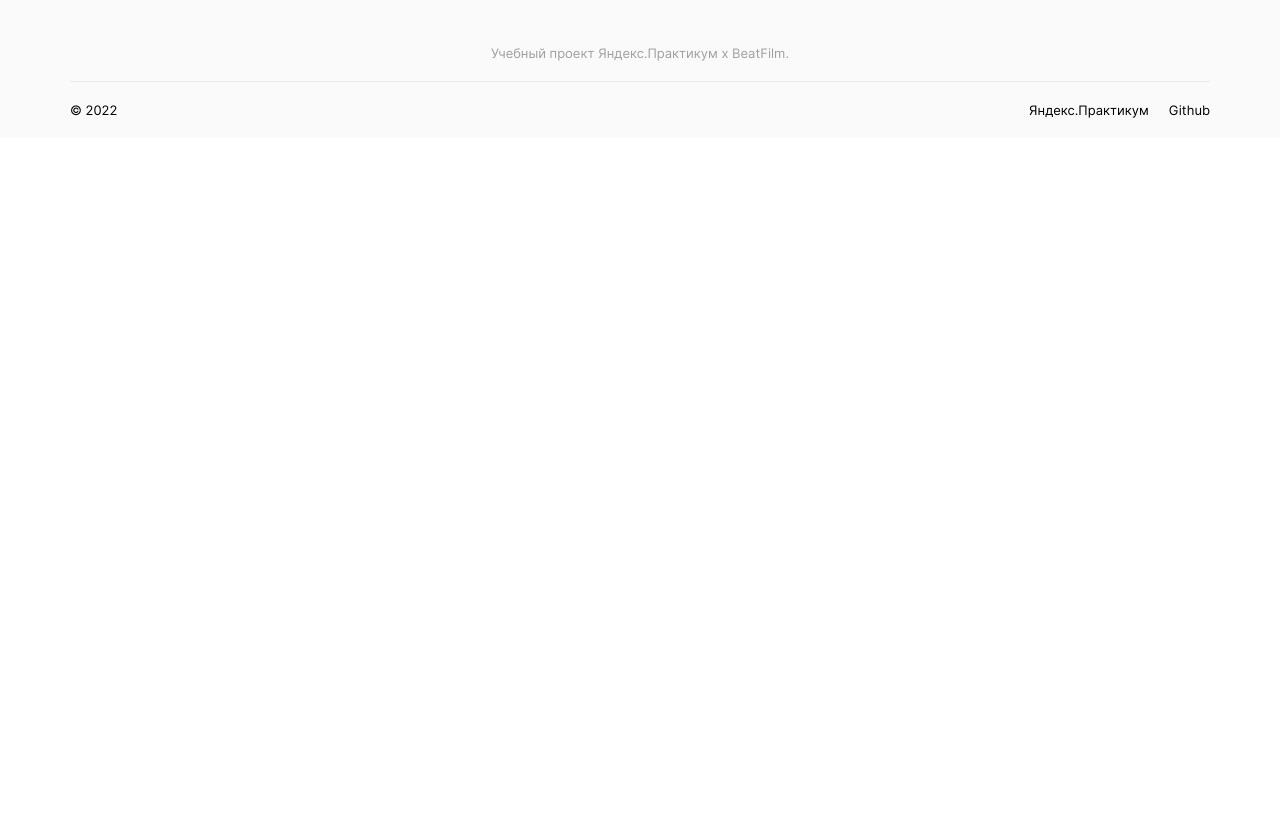
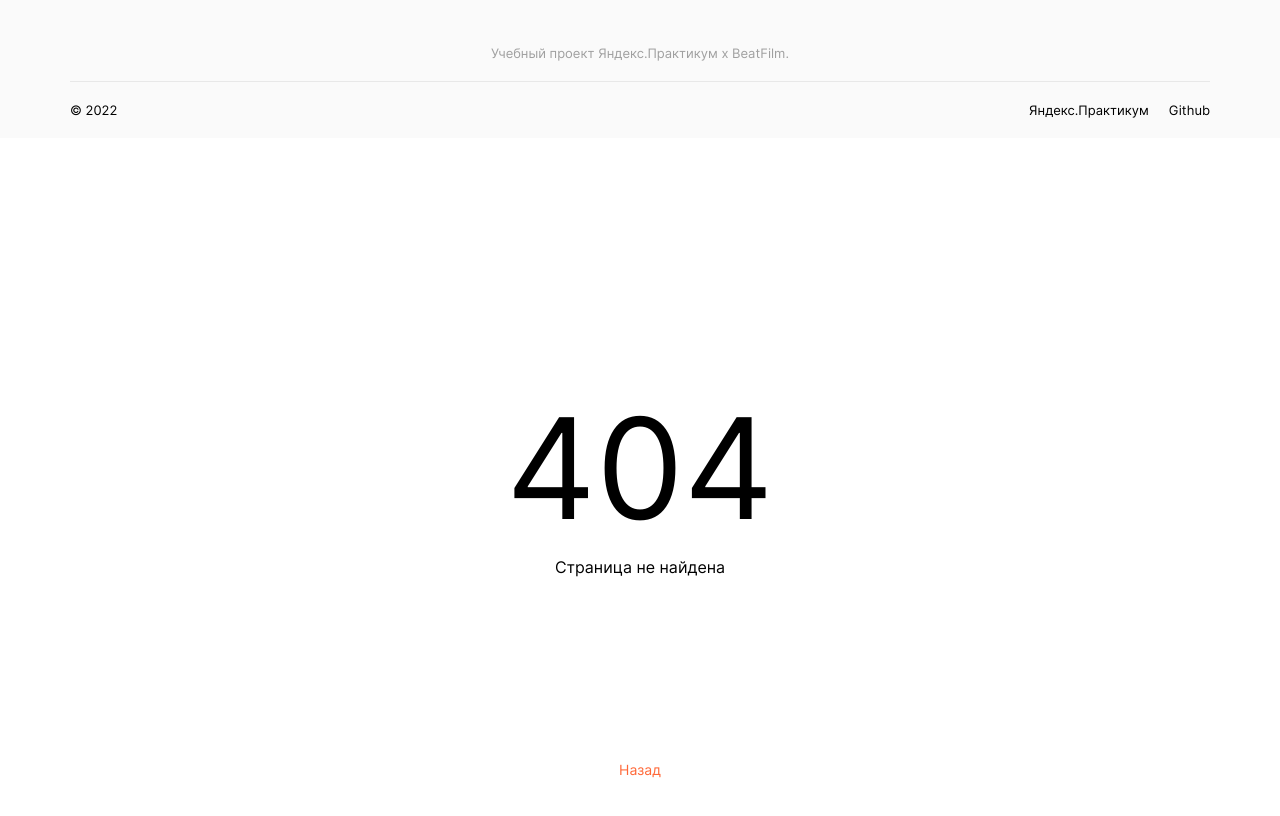
Before and after one commit to artem-from-spb/movies-explorer-frontend, a React (Create React App) app in the folder artem-movie/: page / in a window 1280 px wide. Shown: the part 2980-3796 px from the top of the page. Before the commit the page ends 3118 px from the top, so only its background shows below. Built offline with nearby package versions, Linux system fonts and the light colour scheme.

Commit message:
feat: 404 + form start

```diff
--- a/artem-movie/src/components/App/App.js
+++ b/artem-movie/src/components/App/App.js
@@ -1,22 +1,19 @@
 import "./App.css";
+import React from "react";
 import Header from "../Header/Header";
-import AboutProject from "../AboutProject/AboutProject";
-import Techs from "../Techs/Techs";
-import AboutMe from "../AboutMe/AboutMe";
-import Portfolio from "../Portfolio/Portfolio";
+import Main from "../Main/Main";
 import Footer from "../Footer/Footer";
+import NotFound from "../NotFoundPopup/NotFoundPopup";
 
 function App() {
   return (
     <div>
       <Header />
       <main>
-        <AboutProject />
-        <Techs />
-        <AboutMe />
-        <Portfolio />
+        <Main />
       </main>
       <Footer />
+      <NotFound />
     </div>
   );
 }
--- a/artem-movie/src/components/Main/Main.js
+++ b/artem-movie/src/components/Main/Main.js
@@ -0,0 +1,17 @@
+import React from "react";
+import AboutProject from "../AboutProject/AboutProject";
+import Techs from "../Techs/Techs";
+import AboutMe from "../AboutMe/AboutMe";
+import Portfolio from "../Portfolio/Portfolio";
+
+function Main() {
+  return (
+    <>
+      <AboutProject />
+      <Techs />
+      <AboutMe />
+      <Portfolio />
+    </>
+  );
+}
+export default Main;
--- /dev/null
+++ b/artem-movie/src/components/NotFoundPopup/NotFoundPopup.css
@@ -0,0 +1,35 @@
+.not-found {
+  max-height: 700px;
+  display: flex;
+  flex-direction: column;
+  }
+
+.not-found__title {
+  font-style: normal;
+  font-weight: 400;
+  font-size: 140px;
+  line-height: 169px;
+  text-align: center;
+  color: #000000;
+  margin: 19.2% 0 5px 0;
+}
+
+.not-found__error-text {
+  font-style: normal;
+  font-weight: 400;
+  font-size: 16px;
+  line-height: 19px;
+  text-align: center;
+  margin: 0 0 14.4% 0;
+}
+
+.not-found__link {
+  font-style: normal;
+  font-weight: 400;
+  font-size: 14px;
+  line-height: 17px;
+  text-align: center;
+  color: #ff6838;
+  margin: 0 0 5% 0;
+  text-decoration: none;
+}
--- /dev/null
+++ b/artem-movie/src/components/NotFoundPopup/NotFoundPopup.js
@@ -0,0 +1,13 @@
+import React from "react";
+
+function NotFound() {
+  return (
+    <div className="not-found">
+      <h2 className="not-found__title">404</h2>
+      <p className="not-found__error-text">Страница не найдена</p>
+      <a href="\" className="not-found__link">Назад</a>
+    </div>
+  );
+}
+
+export default NotFound;
--- a/artem-movie/src/index.css
+++ b/artem-movie/src/index.css
@@ -14,3 +14,5 @@
 @import url(./components/Portfolio/Portfolio.css);
 
 @import url(./components/Footer/Footer.css);
+
+@import url(./components/NotFoundPopup/NotFoundPopup.css);
--- a/artem-movie/src/utils/constants.js
+++ b/artem-movie/src/utils/constants.js
@@ -4,3 +4,5 @@ export const appLink = "https://artem-mesto.nomoredomains.icu/";
 
 export const yandexLink = "https://practicum.yandex.ru/";
 export const githubLink = "https://github.com/artem-from-spb";
+
+export const homePage = "https://artem-movies.nomoredomains.icu/";
```
Also changed, not shown: artem-movie/src/components/AuthPage/AuthPage.js (added, +43 -0 lines), artem-movie/src/components/AuthPage/AuthPage.css (added), artem-movie/src/images/logoAuth.svg (added).
